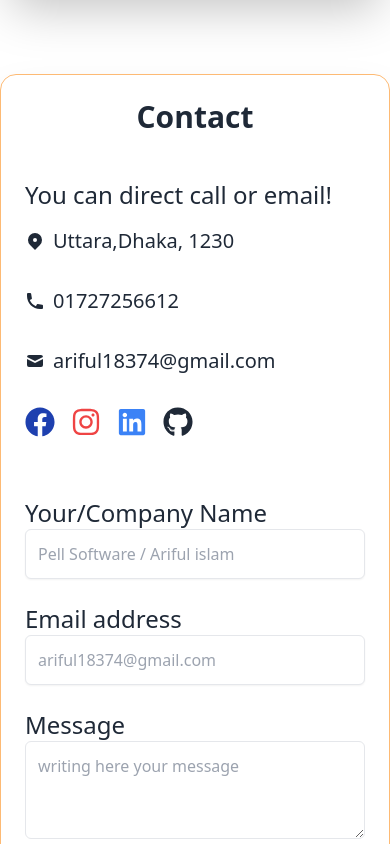
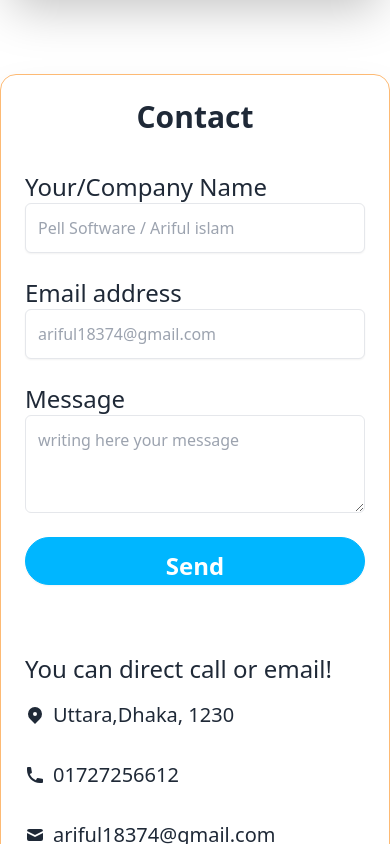
Before and after one commit to arifulislamk/arifulislamkhan, a React (Vite) app: page / in a window 390 px wide. Shown: the part 2620-3464 px from the top of the page. Built offline with nearby package versions, Linux system fonts and the light colour scheme; no server answers.

Commit message:
modify contact form

```diff
--- a/src/Components/Shared/Contact.jsx
+++ b/src/Components/Shared/Contact.jsx
@@ -24,7 +24,7 @@ const Contact = () => {
   return (
     <section id="target-section3" className=" mb-10 border border-orange-300 shadow-2xl rounded-2xl py-6 mt-20 dark:bg-gray-100 dark:text-gray-900">
       <h2 className=" text-center font-bold text-3xl lg:text-5xl lg:py-10 lg:mb-10">Contact </h2>
-      <div className=" space-y-3 grid max-w-6xl grid-cols-1 px-6 mx-auto lg:px-8 md:grid-cols-2 md:divide-x">
+      <div className=" space-y-3 flex flex-col-reverse md:grid md:grid-cols-2 max-w-6xl  px-6 mx-auto lg:px-8 md:divide-x">
         <div className="py-6 md:py-0 md:px-6">
           <h1 className=" text-2xl lg:text-2xl pt-5 mb-4 lg:mb-10 font-medium ">
             You can direct call or email!
@@ -90,6 +90,7 @@ const Contact = () => {
             </div>
           </div>
         </div>
+
         <form
           onSubmit={handleSubmit}
           className="flex flex-col py-6 space-y-6 md:py-0 md:px-6"
```
